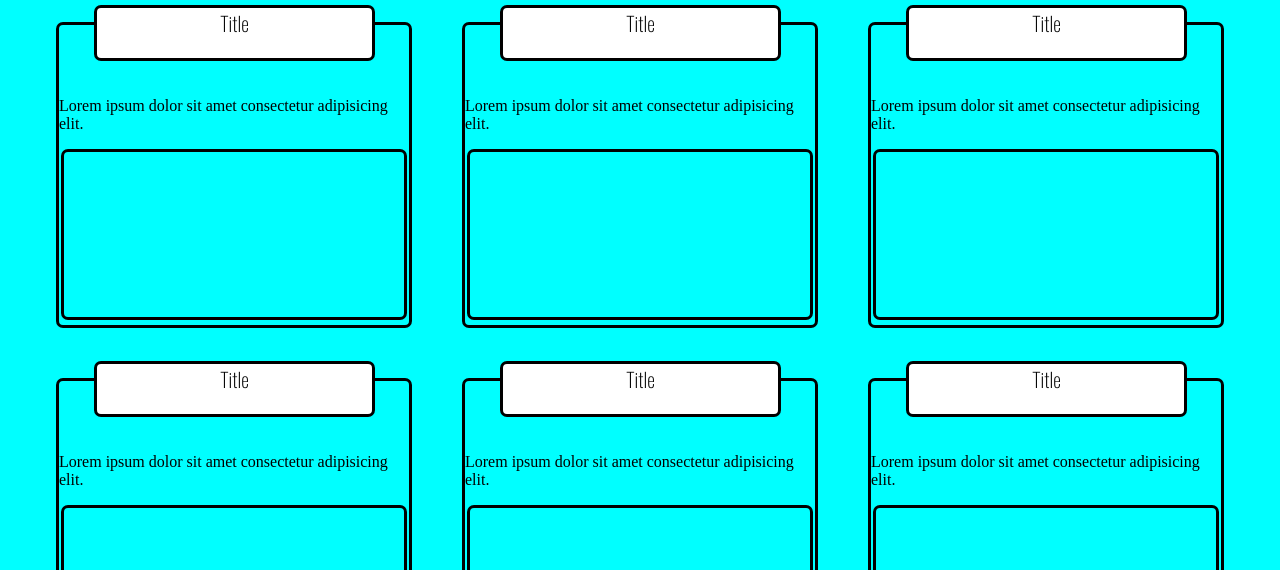
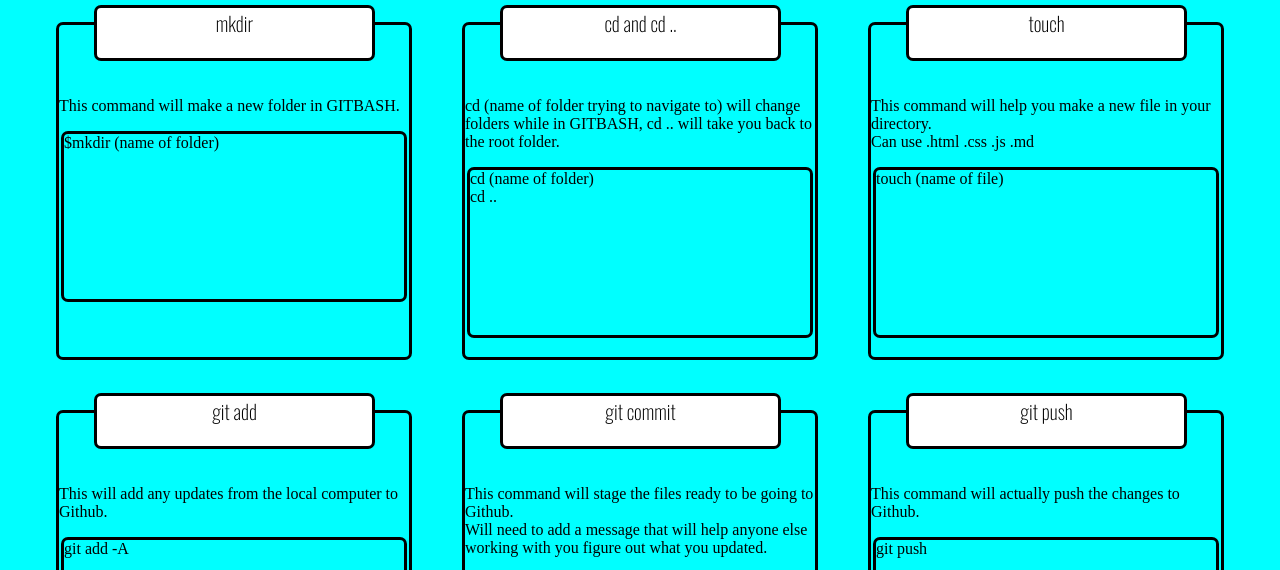
Before and after one commit to dannfirefight322/Daniels-code-Snippets, a plain HTML site: page gitbash.html in a window 1280 px wide. Shown: the part 215-785 px from the top of the page. Drawn offline with nearby package versions, Linux system fonts and the light colour scheme.

Commit message:
adding information to gitbash.html.

```diff
--- a/assets/css/stylesheet.css
+++ b/assets/css/stylesheet.css
@@ -45,7 +45,7 @@
 }
 .box{
     border: solid;
-    height:300px;
+    height:332px;
     width:350px;
     border-radius: 7px;
     margin: 25px;
--- a/gitbash.html
+++ b/gitbash.html
@@ -24,68 +24,77 @@
         <!--Box-->
         <section class="box">
             <main class="title">
-                Title
+                mkdir
             </main>
             <p class="card-text">
-                Lorem ipsum dolor sit amet consectetur adipisicing elit.
+                This command will make a new folder in GITBASH.
             </p>
             <main class="codeBlock">
+                $mkdir (name of folder)
             </main>
         </section>
         <!--box2-->
         <section class="box">
             <main class="title">
-                Title
+                cd and cd ..
             </main>
             <p class="card-text">
-                Lorem ipsum dolor sit amet consectetur adipisicing elit.
+                cd (name of folder trying to navigate to) will change folders while in GITBASH,
+                cd .. will take you back to the root folder.
             </p>
             <main class="codeBlock">
-
+                cd (name of folder)<br>
+                cd ..
             </main>
         </section>
         <!--box3-->
         <section class="box">
             <main class="title">
-                Title
+                touch
             </main>
             <p class="card-text">
-                Lorem ipsum dolor sit amet consectetur adipisicing elit.
+                This command will help you make a new file in your directory.<br>
+                Can use .html .css .js .md
             </p>
             <main class="codeBlock">
+                touch (name of file)
             </main>
         </section>
         <!--box4-->
         <section class="box">
             <main class="title">
-                Title
+                git add
             </main>
             <p class="card-text">
-                Lorem ipsum dolor sit amet consectetur adipisicing elit.
+                This will add any updates from the local computer to Github.
             </p>
             <main class="codeBlock">
+                git add -A
             </main>
         </section>
         <!--box5-->
         <section class="box">
             <main class="title">
-                Title
+                git commit
             </main>
             <p class="card-text">
-                Lorem ipsum dolor sit amet consectetur adipisicing elit.
+                This command will stage the files ready to be going to Github.<br>
+                Will need to add a message that will help anyone else working with you figure out what you updated.
             </p>
             <main class="codeBlock">
+                git commit -m"The message of updates you are about to push."
             </main>
         </section>
         <!--box6-->
         <section class="box">
             <main class="title">
-                Title
+                git push
             </main>
             <p class="card-text">
-                Lorem ipsum dolor sit amet consectetur adipisicing elit.
+                This command will actually push the changes to Github.
             </p>
             <main class="codeBlock">
+                git push
             </main>
         </section>
     </section>
```
Also changed, not shown: assets/codesnippets.txt (added).
